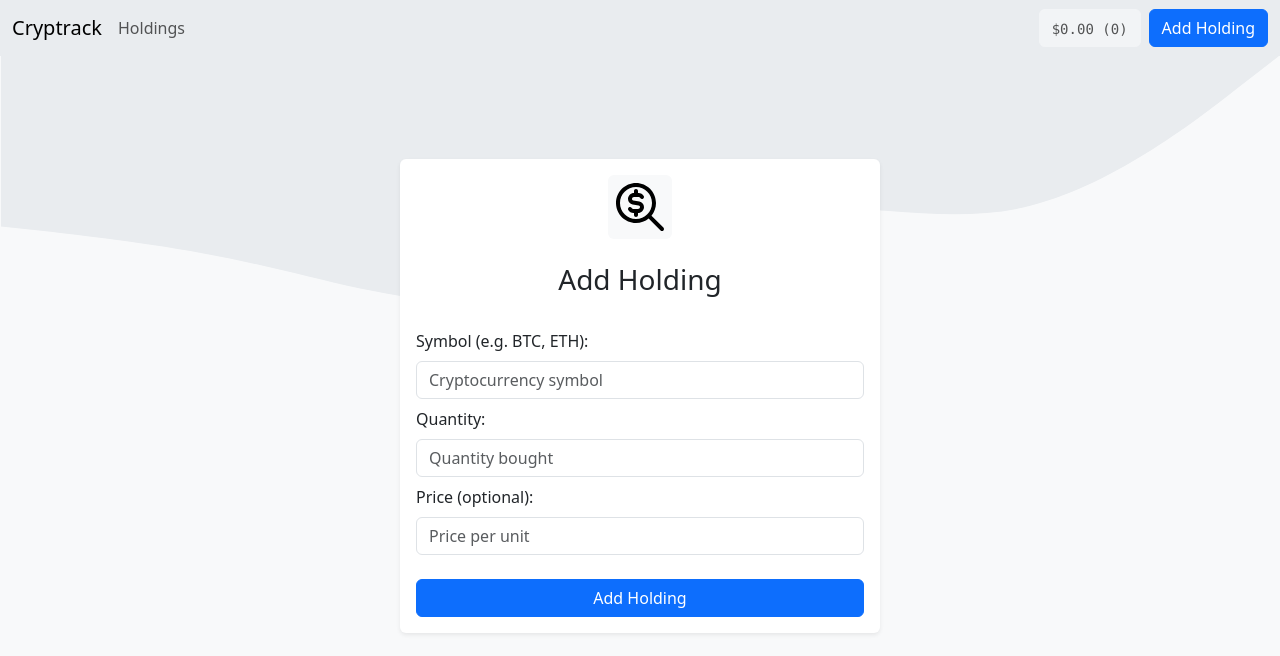
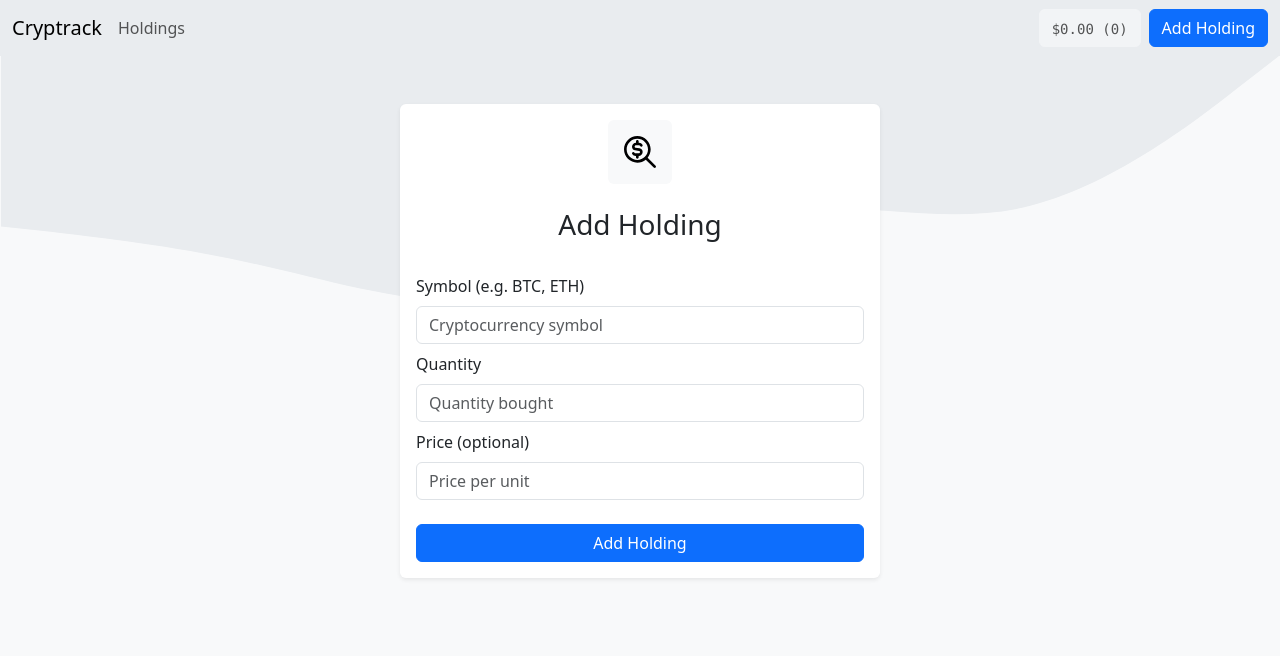
Before and after one commit to karmasakshi/cryptrack, a Next.js app: page /add in a window 1280 px wide. Shown: the top 656 px of the page. Built offline with nearby package versions, Linux system fonts and the light colour scheme.

Commit message:
chore(general): clean-up

```diff
--- a/src/pages/add.tsx
+++ b/src/pages/add.tsx
@@ -78,15 +78,14 @@ const AddHolding = () => {
         <title>Add Holding</title>
       </Head>
       <div className="container-fluid">
-        <div className="d-flex justify-content-center align-items-center min-vh-100">
         <div
-            className="card border-0 shadow-sm"
-            style={{ width: '480px', marginTop: '-120px' }}
+          className="card mx-auto border-0 shadow-sm mt-5"
+          style={{ width: '480px' }}
         >
           <div className="card-body">
             <div className="d-flex flex-column align-items-center">
               <Image
-                  className="rounded bg-body-tertiary p-2"
+                className="rounded bg-body-tertiary p-3"
                 alt="Cryptack"
                 height={64}
                 width={64}
@@ -104,12 +103,10 @@ const AddHolding = () => {
                   </ul>
                 </div>
               )}
-                {success && (
-                  <div className="alert alert-success">{success}</div>
-                )}
+              {success && <div className="alert alert-success">{success}</div>}
               <div>
                 <label htmlFor="symbol" className="form-label">
-                    Symbol (e.g. BTC, ETH):
+                  Symbol (e.g. BTC, ETH)
                 </label>
                 <input
                   type="text"
@@ -124,7 +121,7 @@ const AddHolding = () => {
 
               <div className="mt-2">
                 <label htmlFor="quantity" className="form-label">
-                    Quantity:
+                  Quantity
                 </label>
                 <input
                   type="text"
@@ -140,7 +137,7 @@ const AddHolding = () => {
 
               <div className="mt-2">
                 <label htmlFor="price" className="form-label">
-                    Price (optional):
+                  Price (optional)
                 </label>
                 <input
                   type="text"
@@ -172,7 +169,6 @@ const AddHolding = () => {
           </div>
         </div>
       </div>
-      </div>
     </>
   );
 };
```
Also changed, not shown: src/pages/holding/[symbol]/edit.tsx (+4 -6 lines). Lines whose indentation alone changed are shown as unchanged.
